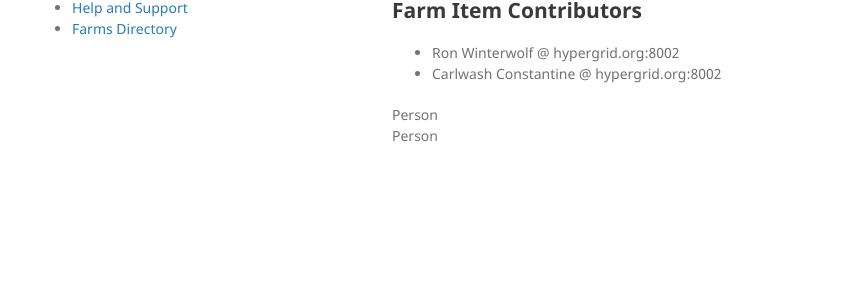
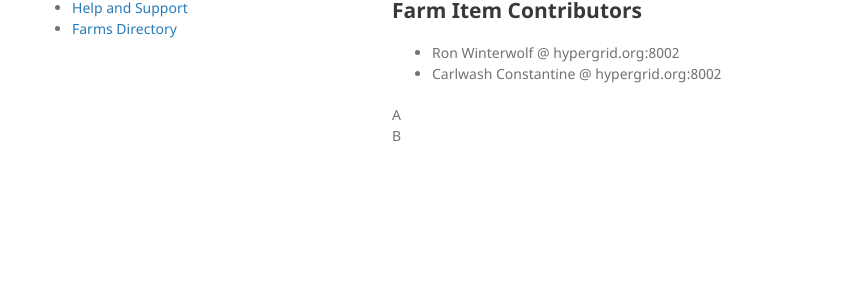
Before and after one commit to SatyrFarm/SatyrFarm.github.io, a Jekyll site: the page built from about.md, in a window 1280 px wide. Shown: the part 374-674 px from the top of the page, without its empty margins (178-1031 px from the left). Built offline with Jekyll 4.4.1, drawn with Linux system fonts in a browser that asks for light colours; our own code applies the rules of GitHub Pages for plain Markdown files.

Commit message:
Update about.md

```diff
--- a/about.md
+++ b/about.md
@@ -13,14 +13,7 @@
 - Ron Winterwolf @ hypergrid.org:8002
 - Carlwash Constantine  @ hypergrid.org:8002
 
-<div style="width:50%">
 
-Person
-
+<div style="width:50%; display: inline-block">A
+</div><div style="width:50%; display: inline-block;">B
 </div>
-
-<div style="width:50%">
-
-Person
-
-</div>
```
